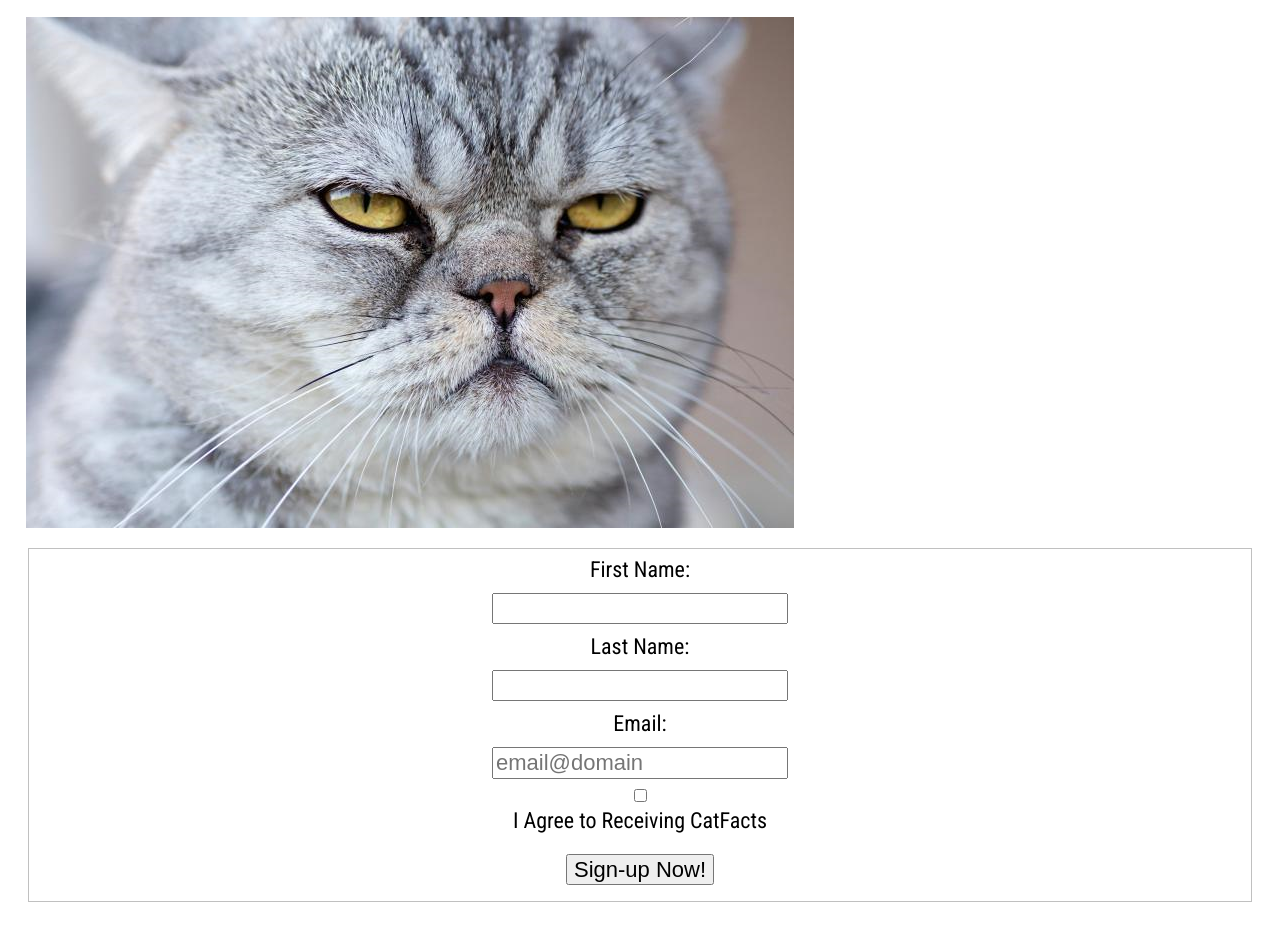
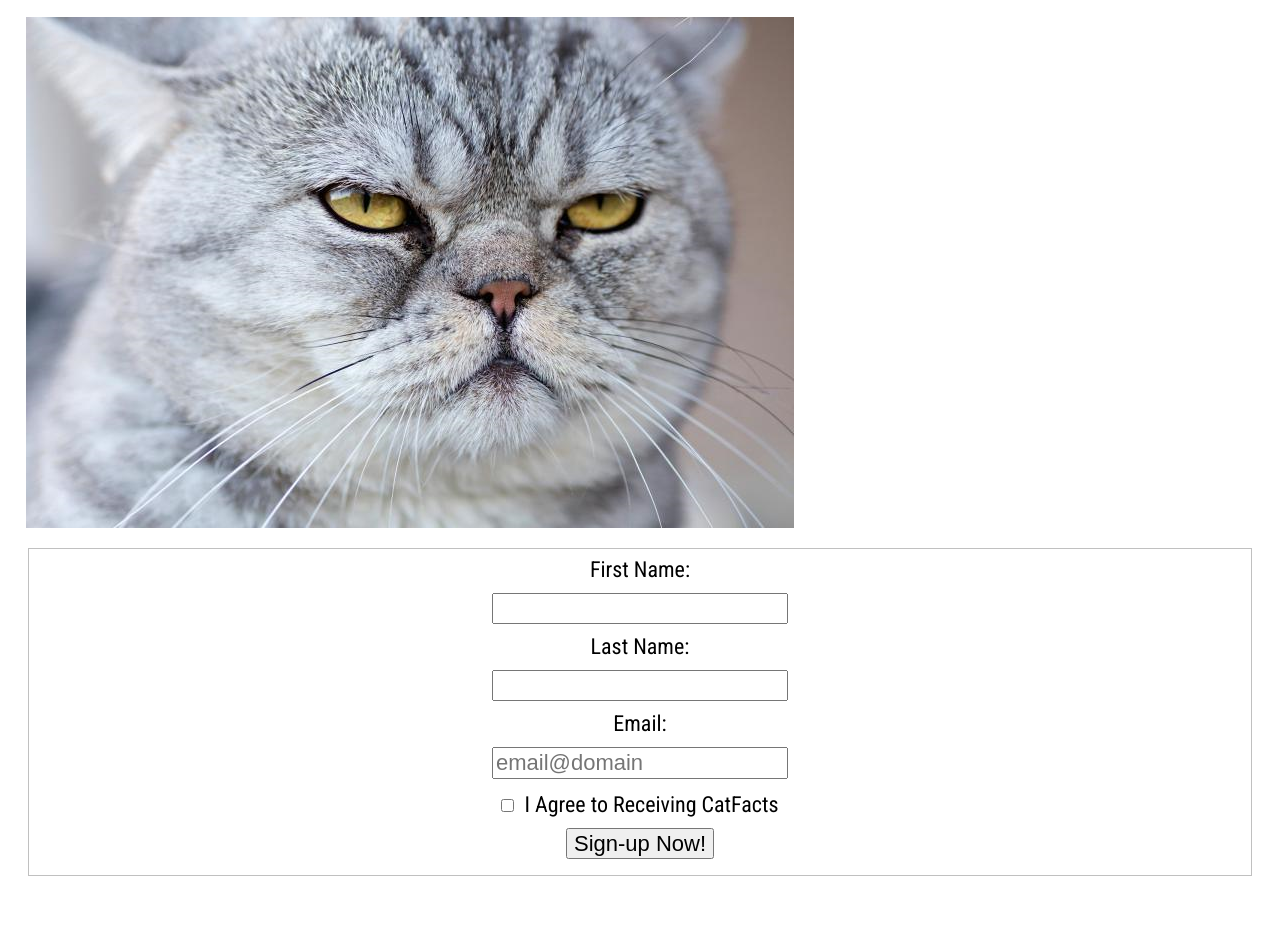
Before and after one commit to jtron82/itmd362_project1, a plain HTML site: page index.html in a window 1280 px wide. Shown: the part 157-1085 px from the top of the page. After the commit the page ends 1059 px from the top, so only its background shows below. Drawn offline with nearby package versions, Linux system fonts and the light colour scheme.

Commit message:
changed verification location
change location of verification box and added margins for a cleaner look

```diff
--- a/css/style.css
+++ b/css/style.css
@@ -276,15 +276,17 @@ fieldset {
   margin-bottom: 5px;
 }
 #submit {
-  margin-top: 20px;
+  margin-top: 10px;
 }
 
 #verification {
   margin-top: 10px;
+  margin-right: 10px;
 }
 
 #email {
   margin-top: 10px;
+  margin-bottom: 10px;
 }
 
 #lname {
--- a/index.html
+++ b/index.html
@@ -33,8 +33,7 @@
             <input type="email" name="email" id="email" placeholder="email@domain"/>
           </li>
           <li>
-            <input type="checkbox" id="verification" name="verification"/>
-            <label for="verification">I Agree to Receiving CatFacts</label>
+            <label for="verification"><input type="checkbox" id="verification" name="verification"/>I Agree to Receiving CatFacts</label>
           </li>
           <li>
             <input type="submit" name="submit" id="submit" value="Sign-up Now!"/>
```
